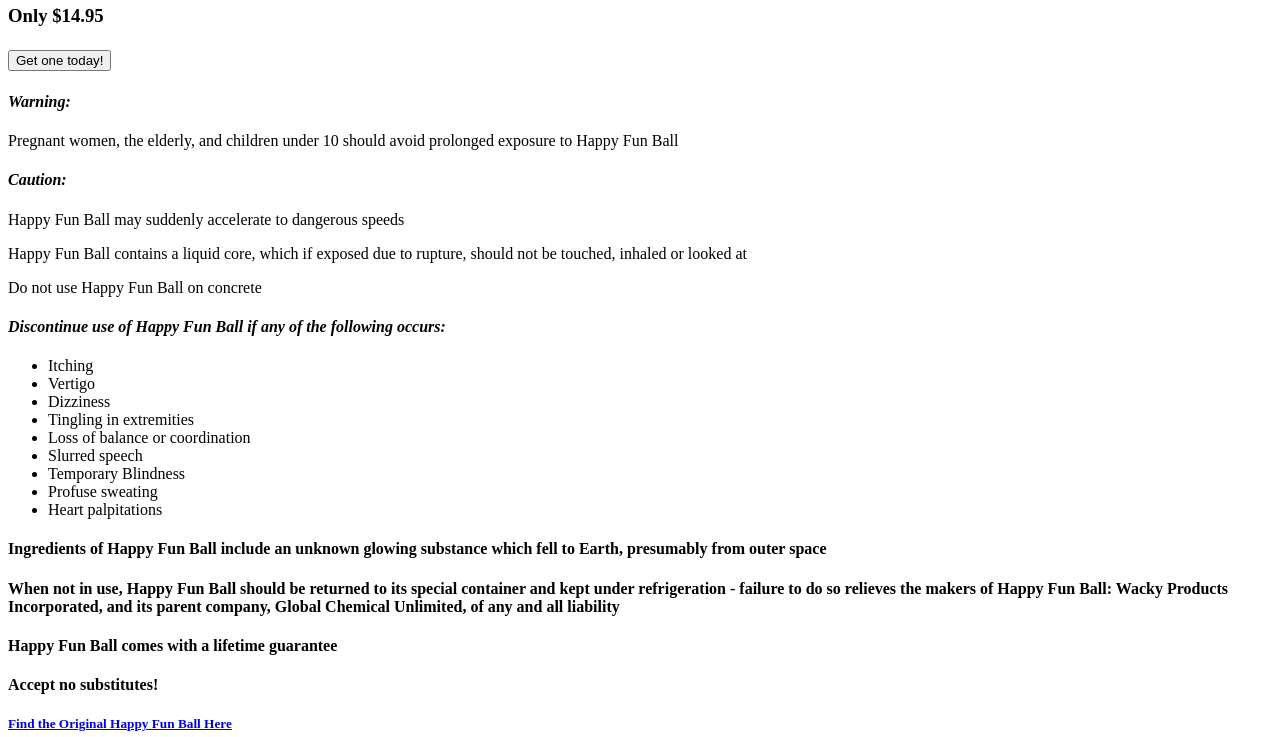
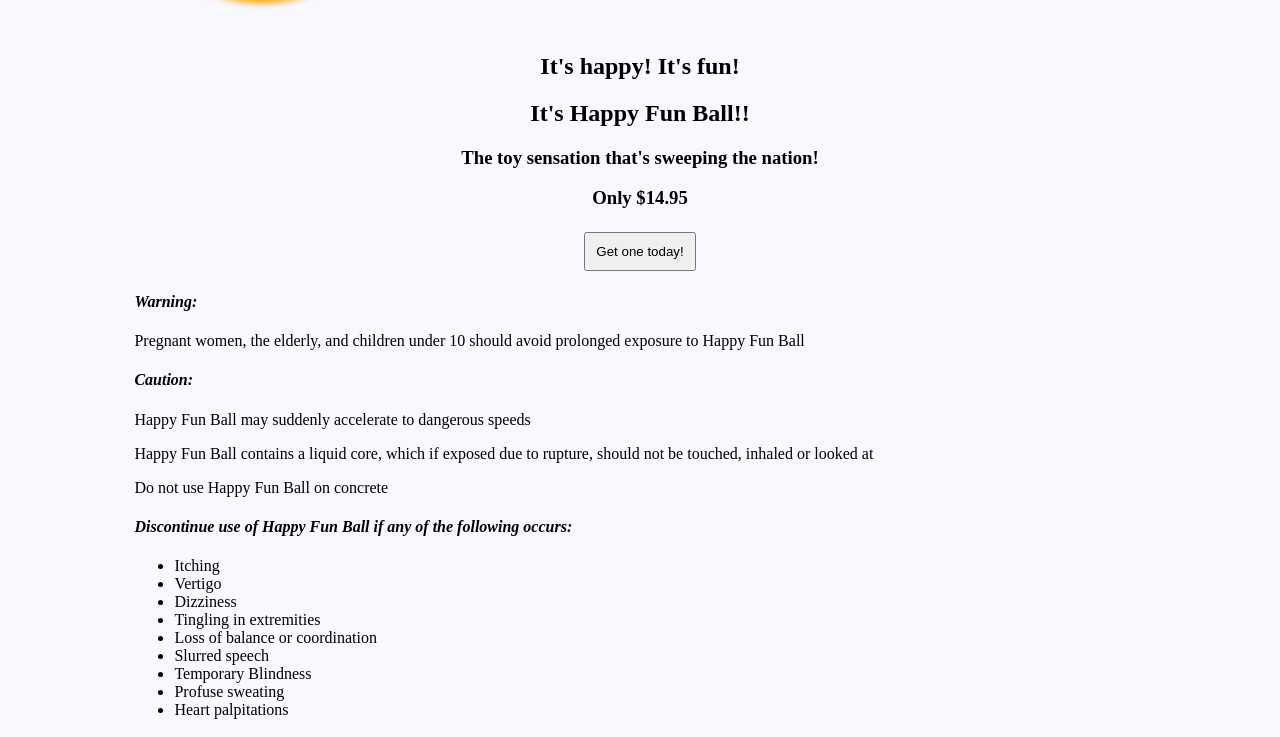
Before and after one commit to zacharyboelter/happy-fun-ball, a plain HTML site: page index.html in a window 1280 px wide. Shown: the part 295-1032 px from the top of the page. Drawn offline with Linux system fonts and the light colour scheme.

Commit message:
index.html and main.css linked

```diff
--- a/index.html
+++ b/index.html
@@ -1,15 +1,20 @@
 <!DOCTYPE html>
 <html>
+
 <head>
   <meta charset="utf-8">
   <link rel="icon" href="hfb.png">
   <title>Happy Fun Ball</title>
+  <link rel="stylesheet" href="main.css">
+</head>
 
-  </head>
 <body>
   <div id="container">
     <div id="special-container">
-        <div id="happy-fun-ball"><p>Taunt<p></div>
+      <div id="happy-fun-ball">
+        <p>Taunt
+        <p>
+      </div>
       <br><br>
     </div>
     <h1> Happy Fun Ball</h1>
@@ -22,7 +27,8 @@
     <p>Pregnant women, the elderly, and children under 10 should avoid prolonged exposure to Happy Fun Ball</p>
     <h4><em>Caution:</em></h4>
     <p>Happy Fun Ball may suddenly accelerate to dangerous speeds</p>
-        <p>Happy Fun Ball contains a liquid core, which if exposed due to rupture, should not be touched, inhaled or looked at</p>
+    <p>Happy Fun Ball contains a liquid core, which if exposed due to rupture, should not be touched, inhaled or looked
+      at</p>
     <p>Do not use Happy Fun Ball on concrete</p>
 
     <h4><em> Discontinue use of Happy Fun Ball if any of the following occurs:</em></h4>
@@ -37,8 +43,11 @@
       <li>Profuse sweating</li>
       <li>Heart palpitations</li>
     </ul>
-      <h4>Ingredients of Happy Fun Ball include an unknown glowing substance which fell to Earth, presumably from outer space</h4>
-      <h4>When not in use, Happy Fun Ball should be returned to its special container and kept under refrigeration - failure to do so relieves the makers of Happy Fun Ball: Wacky Products Incorporated, and its parent company, Global Chemical Unlimited, of any and all liability </h4>
+    <h4>Ingredients of Happy Fun Ball include an unknown glowing substance which fell to Earth, presumably from outer
+      space</h4>
+    <h4>When not in use, Happy Fun Ball should be returned to its special container and kept under refrigeration -
+      failure to do so relieves the makers of Happy Fun Ball: Wacky Products Incorporated, and its parent company,
+      Global Chemical Unlimited, of any and all liability </h4>
     <h4>Happy Fun Ball comes with a lifetime guarantee</h4>
     <h4>Accept no substitutes!</h4>
     <h5><a href="http://www.dirtybutton.com/videos/780-happy-fun-ball/"> Find the Original Happy Fun Ball Here</a></h5>
@@ -46,4 +55,5 @@
     <!-- <h4>Do...nt taun... hap... fuuuu... ba...</h4> -->
   </div>
 </body>
+
 </html>
```
Lines whose indentation alone changed are shown as unchanged.
